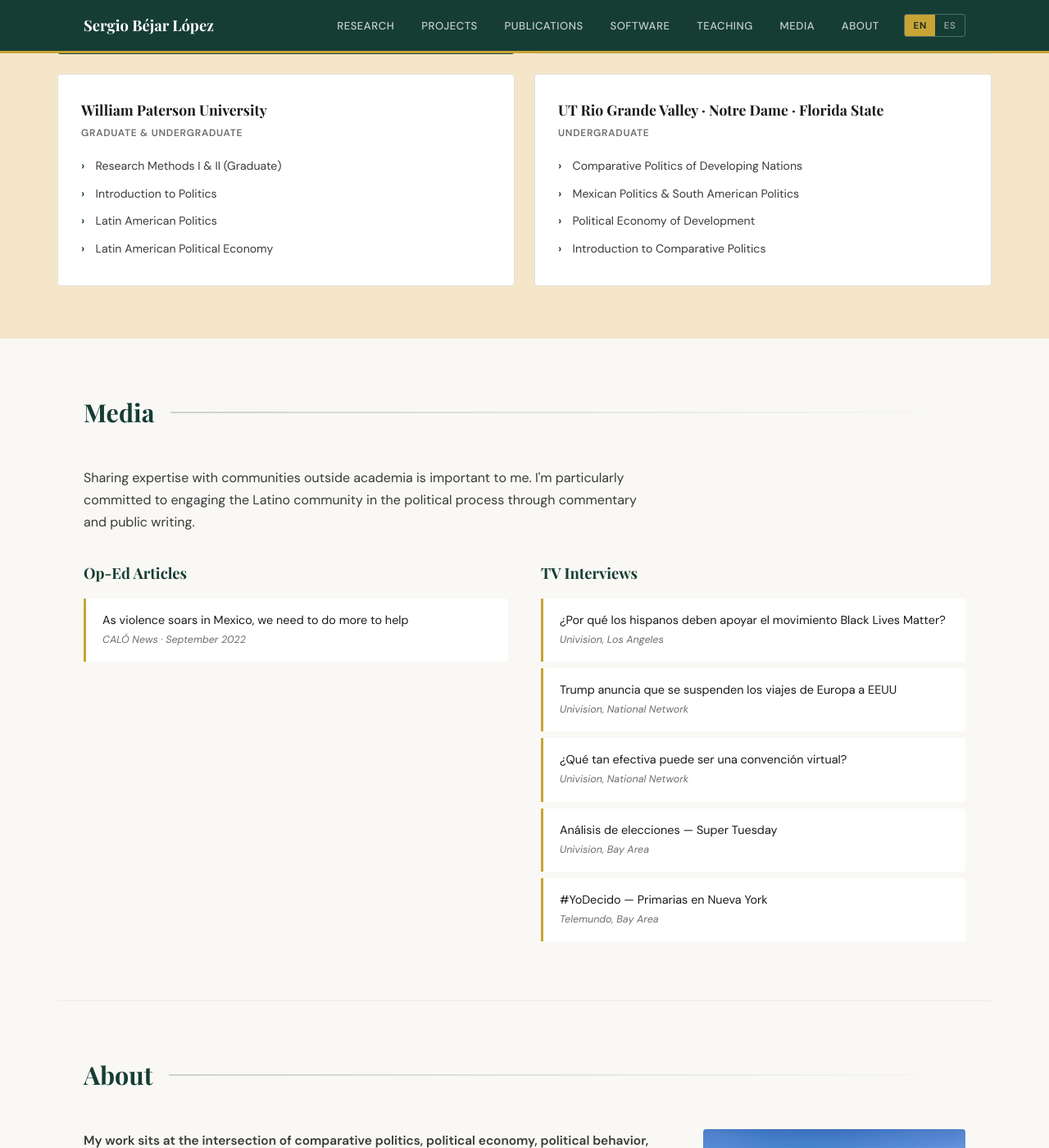
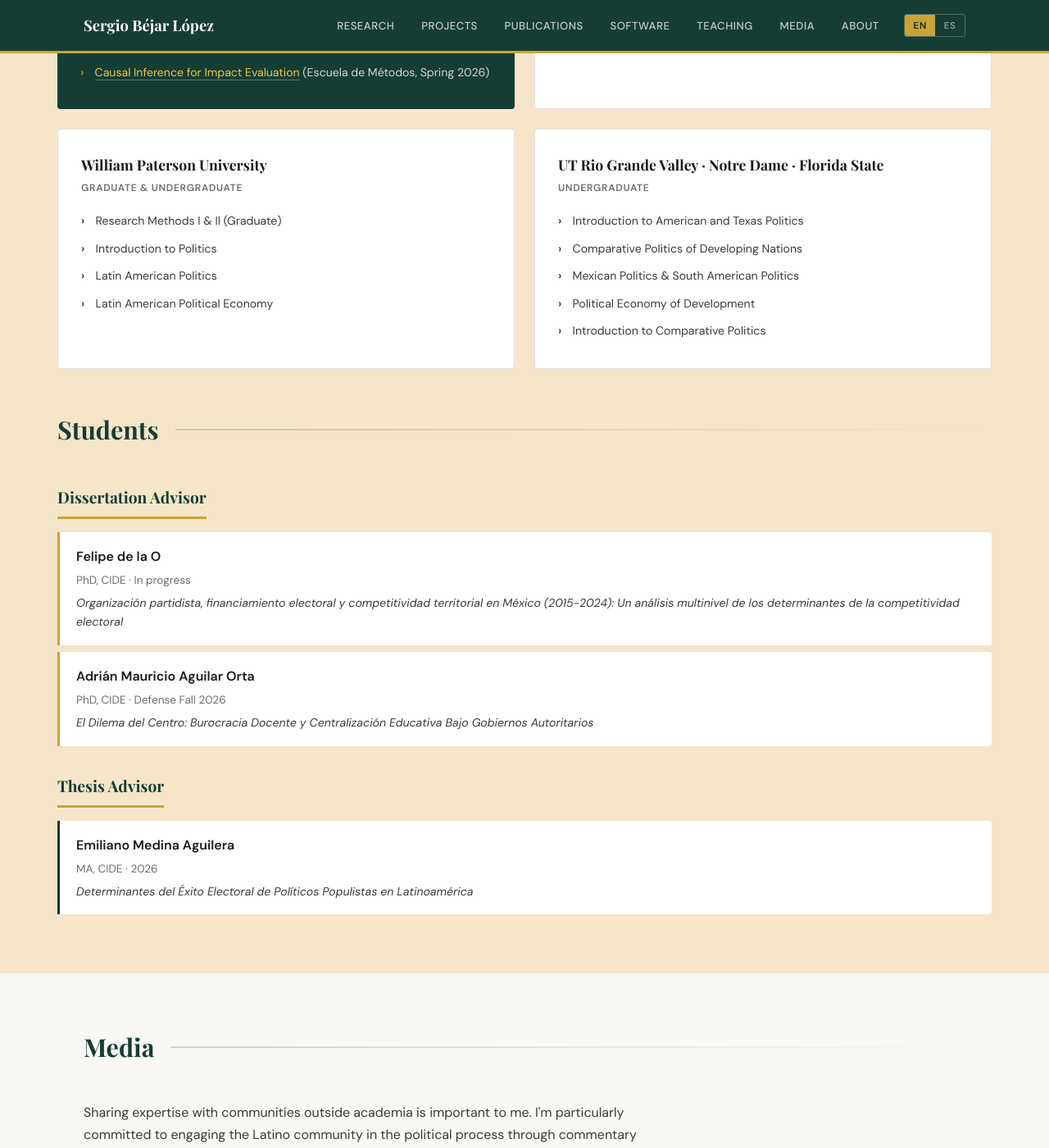
Before and after one commit to Sergio-Bejar/Sergio-Bejar.github.io, a Jekyll site: the page index.html, which Jekyll copies as it is, in a window 1280 px wide and 1400 px high, scrolled down 5764 px. Shown: the whole window at 82% size. Built offline with Jekyll 4.4.1, drawn with Linux system fonts in a browser that asks for light colours; some web fonts are replaced; a style sheet for code colours, icons or effects is not loaded; some of the changed text lies outside the part shown.

Commit message:
Add students section and missing courses to main site
Added mentoring section (2 PhD, 1 MA) with bilingual labels,
Seminario de Investigación IV/V at CIDE, and missing courses
at SJSU and UT-Pan American. Changes applied to index.html
(the actual site), not the legacy Jekyll teaching.md.

Co-Authored-By: Claude Opus 4.6 (1M context) <noreply@anthropic.com>

```diff
--- a/index.html
+++ b/index.html
@@ -1254,6 +1254,8 @@
                         <li class="lang-en">International Political Economy (Graduate, Fall 2023)</li>
                         <li class="lang-en">Seminario General de Instituciones Políticas (Graduate, Fall 2024)</li>
                         <li class="lang-en">Seminario General de Economía Política (Graduate, Spring 2025)</li>
+                        <li class="lang-en">Seminario de Investigación IV (Graduate, Spring 2025)</li>
+                        <li class="lang-en">Seminario de Investigación V (Graduate, Fall 2025)</li>
                         <li class="lang-en"><a href="/diseno-investigacion" style="color: var(--gold-light); text-decoration: none; border-bottom: 1px solid rgba(255,255,255,0.3);">Diseño de Investigación I</a> (PhD, Fall 2026)</li>
                         <li class="lang-en"><a href="/instituciones-politicas-i" style="color: var(--gold-light); text-decoration: none; border-bottom: 1px solid rgba(255,255,255,0.3);">Instituciones Políticas I</a> (Undergraduate, Fall 2026)</li>
                         <li class="lang-en">Instituciones Políticas II (Undergraduate, Fall 2024)</li>
@@ -1263,6 +1265,8 @@
                         <li class="lang-es">Economía Política Internacional (Posgrado, Otoño 2023)</li>
                         <li class="lang-es">Seminario General de Instituciones Políticas (Posgrado, Otoño 2024)</li>
                         <li class="lang-es">Seminario General de Economía Política (Posgrado, Primavera 2025)</li>
+                        <li class="lang-es">Seminario de Investigación IV (Posgrado, Primavera 2025)</li>
+                        <li class="lang-es">Seminario de Investigación V (Posgrado, Otoño 2025)</li>
                         <li class="lang-es"><a href="/diseno-investigacion" style="color: var(--gold-light); text-decoration: none; border-bottom: 1px solid rgba(255,255,255,0.3);">Diseño de Investigación I</a> (Doctorado, Otoño 2026)</li>
                         <li class="lang-es"><a href="/instituciones-politicas-i" style="color: var(--gold-light); text-decoration: none; border-bottom: 1px solid rgba(255,255,255,0.3);">Instituciones Políticas I</a> (Licenciatura, Otoño 2026)</li>
                         <li class="lang-es">Instituciones Políticas II (Licenciatura, Otoño 2024)</li>
@@ -1276,7 +1280,9 @@
                     <div class="teaching-inst-level lang-en">Undergraduate</div>
                     <div class="teaching-inst-level lang-es">Licenciatura</div>
                     <ul class="teaching-courses">
+                        <li>Introduction to American Politics</li>
                         <li>Introduction to Comparative Politics</li>
+                        <li>American Politics in Comparative Perspective</li>
                         <li>Latin American Politics</li>
                         <li>International Political Economy</li>
                         <li>Research Methods</li>
@@ -1299,12 +1305,60 @@
                     <div class="teaching-inst-level lang-en">Undergraduate</div>
                     <div class="teaching-inst-level lang-es">Licenciatura</div>
                     <ul class="teaching-courses">
+                        <li>Introduction to American and Texas Politics</li>
                         <li>Comparative Politics of Developing Nations</li>
                         <li>Mexican Politics &amp; South American Politics</li>
                         <li>Political Economy of Development</li>
                         <li>Introduction to Comparative Politics</li>
                     </ul>
                 </div>
+            </div>
+
+            <!-- Students -->
+            <div style="margin-top: 3rem;">
+                <div class="section-header fade-up">
+                    <h2 class="section-title lang-en">Students</h2>
+                    <h2 class="section-title lang-es">Estudiantes</h2>
+                    <div class="section-line"></div>
+                </div>
+
+                <h3 class="fade-up" style="font-family: var(--serif); font-size: 1.2rem; font-weight: 700; color: var(--cide); margin-bottom: 1rem; padding-bottom: 0.5rem; border-bottom: 3px solid var(--gold); display: inline-block;">
+                    <span class="lang-en">Dissertation Advisor</span>
+                    <span class="lang-es">Director de Tesis Doctoral</span>
+                </h3>
+                <ul style="list-style: none; margin-bottom: 2rem;">
+                    <li class="fade-up" style="padding: 1rem 1.25rem; margin-bottom: 0.5rem; background: var(--white); border-left: 3px solid var(--gold); border-radius: 0 4px 4px 0;">
+                        <div style="font-weight: 600; color: var(--ink); margin-bottom: 0.2rem;">Felipe de la O</div>
+                        <div style="font-size: 0.85rem; color: var(--ink-muted);">
+                            <span class="lang-en">PhD, CIDE · In progress</span>
+                            <span class="lang-es">Doctorado, CIDE · En curso</span>
+                        </div>
+                        <div style="font-size: 0.88rem; color: var(--ink-light); font-style: italic; margin-top: 0.3rem;">Organización partidista, financiamiento electoral y competitividad territorial en México (2015-2024): Un análisis multinivel de los determinantes de la competitividad electoral</div>
+                    </li>
+                    <li class="fade-up" style="padding: 1rem 1.25rem; margin-bottom: 0.5rem; background: var(--white); border-left: 3px solid var(--gold); border-radius: 0 4px 4px 0;">
+                        <div style="font-weight: 600; color: var(--ink); margin-bottom: 0.2rem;">Adrián Mauricio Aguilar Orta</div>
+                        <div style="font-size: 0.85rem; color: var(--ink-muted);">
+                            <span class="lang-en">PhD, CIDE · Defense Fall 2026</span>
+                            <span class="lang-es">Doctorado, CIDE · Defensa Otoño 2026</span>
+                        </div>
+                        <div style="font-size: 0.88rem; color: var(--ink-light); font-style: italic; margin-top: 0.3rem;">El Dilema del Centro: Burocracia Docente y Centralización Educativa Bajo Gobiernos Autoritarios</div>
+                    </li>
+                </ul>
+
+                <h3 class="fade-up" style="font-family: var(--serif); font-size: 1.2rem; font-weight: 700; color: var(--cide); margin-bottom: 1rem; padding-bottom: 0.5rem; border-bottom: 3px solid var(--gold); display: inline-block;">
+                    <span class="lang-en">Thesis Advisor</span>
+                    <span class="lang-es">Director de Tesis de Maestría</span>
+                </h3>
+                <ul style="list-style: none;">
+                    <li class="fade-up" style="padding: 1rem 1.25rem; margin-bottom: 0.5rem; background: var(--white); border-left: 3px solid var(--cide); border-radius: 0 4px 4px 0;">
+                        <div style="font-weight: 600; color: var(--ink); margin-bottom: 0.2rem;">Emiliano Medina Aguilera</div>
+                        <div style="font-size: 0.85rem; color: var(--ink-muted);">
+                            <span class="lang-en">MA, CIDE · 2026</span>
+                            <span class="lang-es">Maestría, CIDE · 2026</span>
+                        </div>
+                        <div style="font-size: 0.88rem; color: var(--ink-light); font-style: italic; margin-top: 0.3rem;">Determinantes del Éxito Electoral de Políticos Populistas en Latinoamérica</div>
+                    </li>
+                </ul>
             </div>
         </div>
     </section>
```
